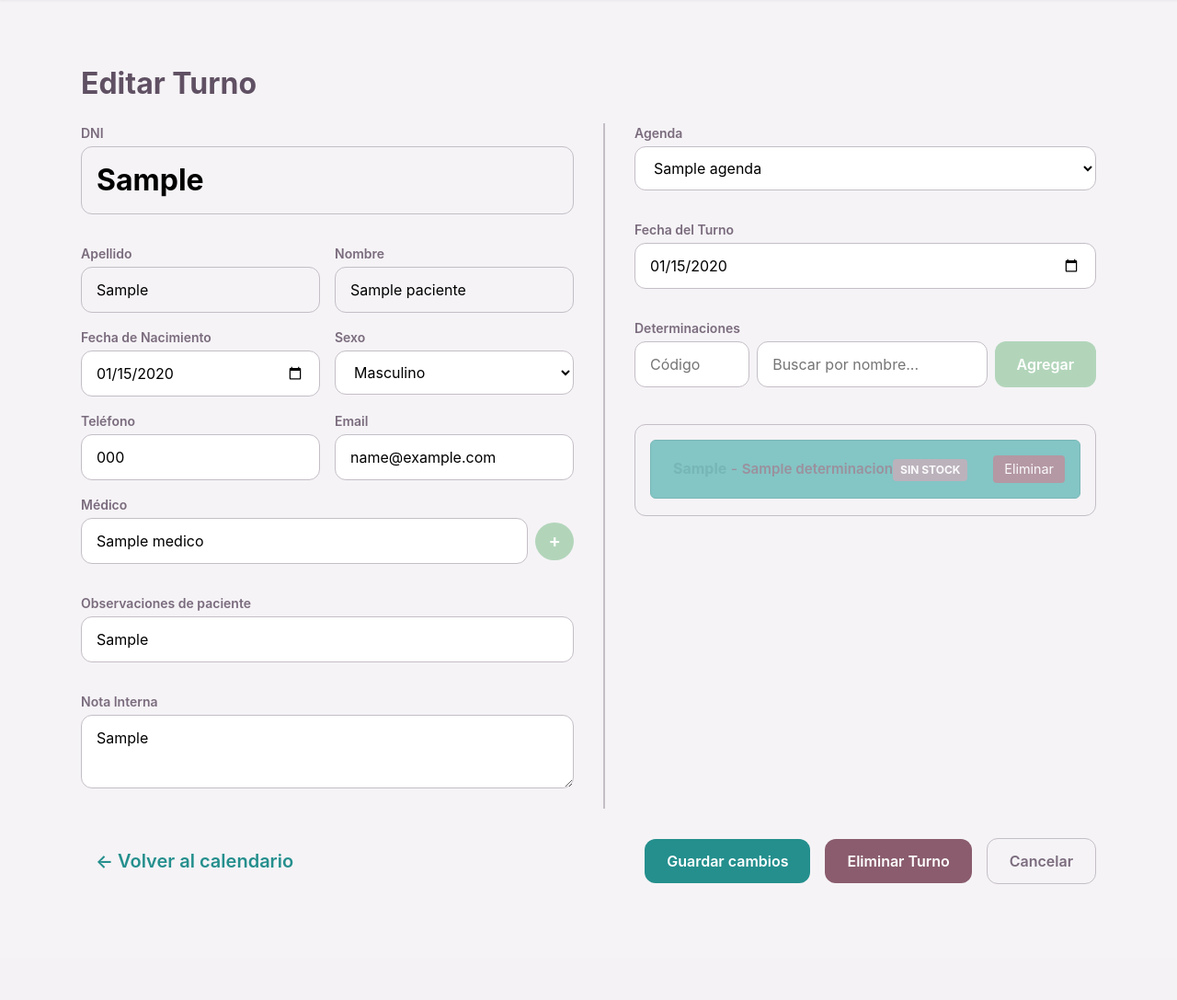
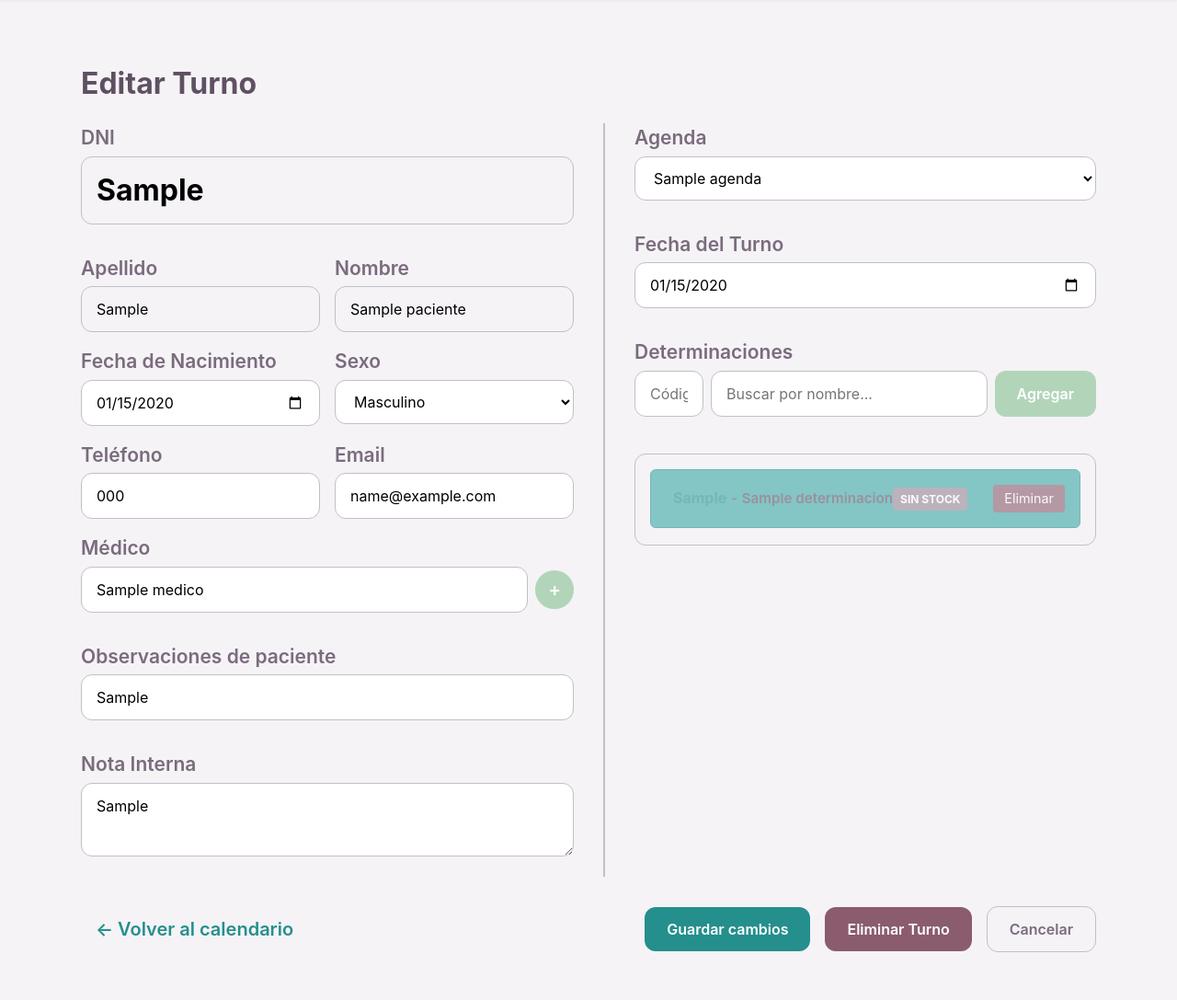
Before and after one commit to maurohcardona/calendario, a Django app: page /turnos/turno/1/editar/ in a window 1280 px wide. Shown: the part 96-1183 px from the top of the page at 92% size. Before the commit the page ends 1057 px from the top, so only its background shows below. Run offline with Django 5.2, Linux system fonts and the light colour scheme; a user stored in the database is signed in; tables that the repository leaves empty hold one stand-in row (values such as "Sample post"); data that the repository does not hold is empty; parts of the project's set-up code (start-up, migrations or seed data) failed here and were passed over; some libraries are stand-ins or nearby versions.

Commit message:
Ajustar formulario de determinaciones: altura de lista, grid y labels
- Lista de determinaciones: max-height 500px → 600px (+20%)
  * Ahora llega hasta la altura del campo Nota Interna
  * Se pueden ver ~10-12 determinaciones antes de hacer scroll

- Grid de determinaciones: Redistribuir proporciones de inputs
  * Input Código: 1fr → 0.6fr (reducido 40%, ahora ocupa ~20% del espacio)
  * Input Nombre: 2fr → 2.4fr (ampliado proporcionalmente, ahora ocupa ~80%)
  * Mejor aprovechamiento del espacio para búsqueda por nombre

- Labels: font-size aumentado de 0.875rem a 1.3125rem (+50%)
  * Mejora la legibilidad en todos los labels del formulario
  * Afecta a ambas columnas: datos del paciente y determinaciones

```diff
--- a/static/css/apple-design.css
+++ b/static/css/apple-design.css
@@ -352,7 +352,7 @@ body {
 
 .apple-label {
     display: block;
-    font-size: 0.875rem;
+    font-size: 1.3125rem;
     font-weight: 600;
     color: var(--apple-gray-dark);
     margin-bottom: var(--space-xs);
@@ -1470,7 +1470,7 @@ body {
    ======================================== */
 .apple-det-grid {
     display: grid;
-    grid-template-columns: 1fr 2fr auto;
+    grid-template-columns: 0.6fr 2.4fr auto;
     gap: var(--space-sm);
     margin-bottom: var(--space-sm);
 }
@@ -1481,7 +1481,7 @@ body {
     border-radius: var(--border-radius-md);
     padding: var(--space-md);
     min-height: 100px;
-    max-height: 500px;
+    max-height: 600px;
     overflow-y: auto;
 }
 
```
